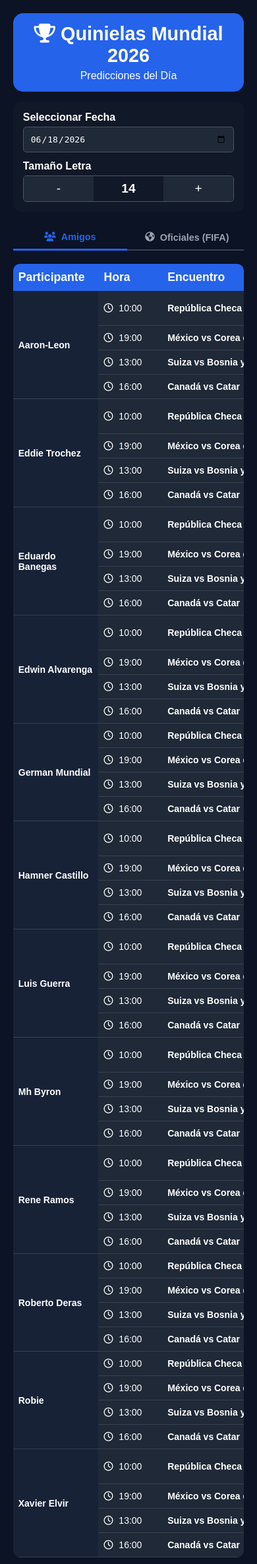
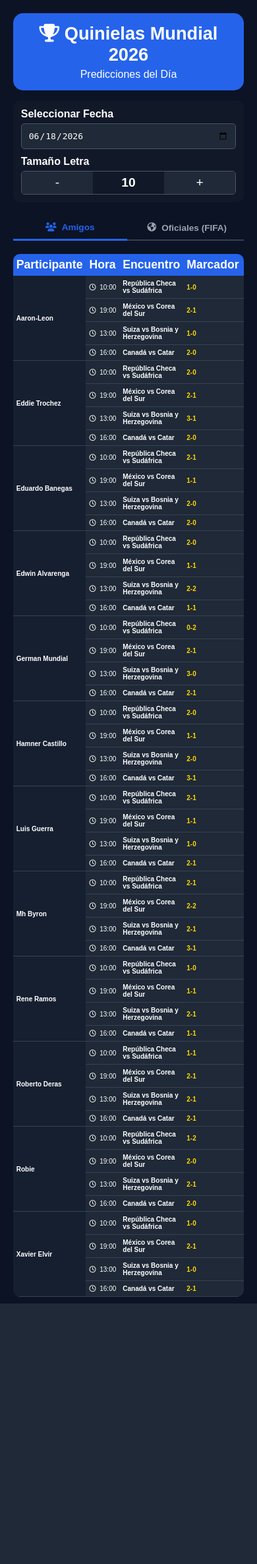
Before and after one commit to eddietrochez/WorldCup-Results, a Flask app: page / in a window 390 px wide. Shown: the whole page at 66% size. After the commit the page ends 1976 px from the top, so only its background shows below. Run offline with Flask 3, Linux system fonts and the light colour scheme.

Commit message:
Refactor styles and optimize table layout

```diff
--- a/templates/index.html
+++ b/templates/index.html
@@ -6,7 +6,6 @@
     <title>Quinielas Mundial 2026</title>
     <link rel="stylesheet" href="https://cdnjs.cloudflare.com/ajax/libs/font-awesome/6.4.0/css/all.min.css">
     <style>
-        /* ESTILOS BASE ORIGINALES */
         body {
             background-color: #0b1325;
             color: #ffffff;
@@ -121,7 +120,7 @@
             margin-bottom: -2px;
         }
 
-        /* CONTENEDOR DE TABLA RESPONSIVA (Evita que rompa el móvil) */
+        /* CONTENEDOR DE TABLA RESPONSIVA */
         .table-responsive {
             width: 100%;
             overflow-x: auto;
@@ -130,16 +129,24 @@
             background-color: #1f2937;
         }
 
-        /* TABLA ORIGINAL INTEGRAL */
+        /* TABLA CON EFECTO AUTOAJUSTAR COMPACTO (Estilo Excel) */
         .tabla-oscura-custom {
             width: 100%;
             border-collapse: collapse;
-            min-width: 650px; /* Asegura legibilidad de columnas en pantallas chicas */
+            table-layout: auto; /* Excel Mode: Deja que las celdas definan su tamaño ideal */
         }
         .tabla-oscura-custom th, .tabla-oscura-custom td {
-            padding: 15px;
+            padding: 10px 8px; /* Padding reducido y optimizado */
             text-align: left;
+            box-sizing: border-box;
         }
+
+        /* Forzamos el "Autoajustar al texto" en las columnas de datos cortos */
+        .col-autoajuste {
+            white-space: nowrap;
+            width: 1%; /* Truco CSS: obliga a la celda a cerrarse justo al tamaño de su contenido */
+        }
+
         .tabla-oscura-custom th {
             background-color: #2563eb;
             color: white;
@@ -147,26 +154,28 @@
         }
         .tabla-oscura-custom td {
             border-bottom: 1px solid #374151;
-            font-size: 1em;
         }
         .text-marcador {
             color: #ffd700;
             font-weight: bold;
+            white-space: nowrap;
         }
         .text-resultado {
             color: #10b981;
             font-weight: bold;
+            white-space: nowrap;
         }
         .text-participante {
             font-weight: bold;
-            background-color: #172237; /* Le da un ligero toque para distinguir bloques de filas */
+            background-color: #161f30;
+            white-space: nowrap;
         }
         .icono-reloj {
             color: #ffffff;
-            margin-right: 5px;
+            margin-right: 3px;
         }
 
-        /* --- OPTIMIZACIONES MEDIA QUERY PARA DISPOSITIVOS MÓVILES --- */
+        /* AJUSTES DE MEDIA QUERY PARA MÓVILES */
         @media (max-width: 768px) {
             body {
                 padding-top: 10px;
@@ -180,7 +189,7 @@
                 margin-bottom: 15px;
             }
             .header-banner h1 {
-                font-size: 1.8em;
+                font-size: 1.7em;
             }
             .header-banner p {
                 font-size: 1em;
@@ -188,31 +197,25 @@
             .control-panel {
                 flex-direction: column;
                 align-items: stretch;
-                padding: 15px;
-                gap: 12px;
-            }
-            .control-group {
-                align-items: stretch;
-            }
-            .btn-group {
-                justify-content: space-between;
+                padding: 12px;
+                gap: 10px;
             }
             .btn-group button, .btn-group span {
                 flex: 1;
                 text-align: center;
-                padding: 8px;
+                padding: 6px;
             }
             .tabs-container {
                 gap: 5px;
             }
             .tab-button {
                 padding: 10px 5px;
-                font-size: 0.9em;
+                font-size: 0.85em;
                 flex: 1;
                 justify-content: center;
             }
             .tabla-oscura-custom th, .tabla-oscura-custom td {
-                padding: 10px 8px; /* Compacta las celdas para leer más datos en pantalla */
+                padding: 6px 5px; /* Padding móvil ultra optimizado */
             }
         }
     </style>
@@ -234,8 +237,7 @@
             <label>Tamaño Letra</label>
             <div class="btn-group">
                 <button onclick="cambiarLetra(-1)">-</button>
-                <span id="indicador-letra">14</span>
-                <button onclick="cambiarLetra(1)">+</button>
+                <span id="indicador-letra">10</span> <button onclick="cambiarLetra(1)">+</button>
             </div>
         </div>
     </div>
@@ -253,11 +255,10 @@
         <table class="tabla-oscura-custom" id="tabla-quinielas">
             <thead>
                 <tr>
-                    <th style="width: 20%;">Participante</th>
-                    <th style="width: 15%;">Hora</th>
-                    <th style="width: 35%;">Encuentro</th>
-                    <th style="width: 15%;">Marcador</th>
-                    <th style="width: 15%;">Resultado</th>
+                    <th class="col-autoajuste">Participante</th>
+                    <th class="col-autoajuste">Hora</th>
+                    <th>Encuentro</th> <th class="col-autoajuste">Marcador</th>
+                    <th class="col-autoajuste">Resultado</th>
                 </tr>
             </thead>
             <tbody id="cuerpo-tabla">
@@ -267,7 +268,8 @@
 </div>
 
 <script>
-    let fontSizeActual = 14;
+    // Inicialización del tamaño de letra en 10px
+    let fontSizeActual = 10;
     let pestañaActual = 'amigos';
 
     document.getElementById('selector-fecha').addEventListener('change', cargarDatosSegunVista);
@@ -348,17 +350,17 @@
 
                 let tdParticipante = '';
                 if (index === 0) {
-                    tdParticipante = `<td class="text-participante" rowspan="${partidos.length}">${participante}</td>`;
+                    tdParticipante = `<td class="text-participante col-autoajuste" rowspan="${partidos.length}">${participante}</td>`;
                 }
 
                 let horaMostrar = partido.hora ? partido.hora : `<span style="color:#6b7280; font-size:0.9em;">N/A</span>`;
 
                 tr.innerHTML = `
                     ${tdParticipante}
-                    <td><i class="fa-regular fa-clock icono-reloj"></i> ${horaMostrar}</td>
+                    <td class="col-autoajuste"><i class="fa-regular fa-clock icono-reloj"></i> ${horaMostrar}</td>
                     <td style="font-weight: 600;">${partido.encuentro}</td>
-                    <td class="text-marcador">${partido.marcador}</td>
-                    <td class="text-resultado">${partido.resultado}</td>
+                    <td class="text-marcador col-autoajuste">${partido.marcador}</td>
+                    <td class="text-resultado col-autoajuste">${partido.resultado}</td>
                 `;
 
                 tbody.appendChild(tr);
@@ -378,6 +380,8 @@
     }
 
     window.onload = () => {
+        // Al arrancar, aplicamos la fuente inicial de 10px explícitamente a los elementos base
+        cambiarLetra(0);
         cargarDatosSegunVista();
     };
 </script>
```
